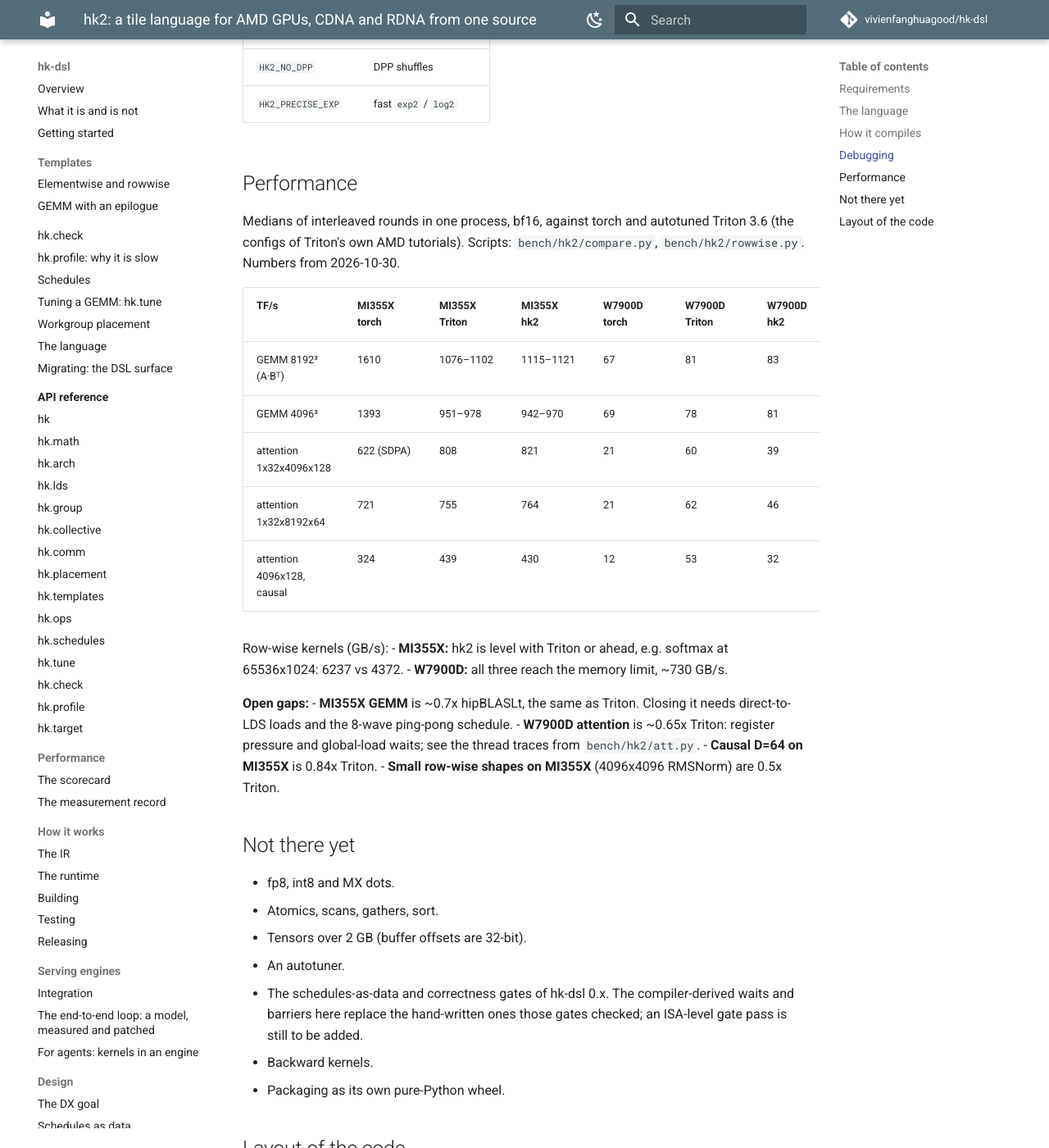
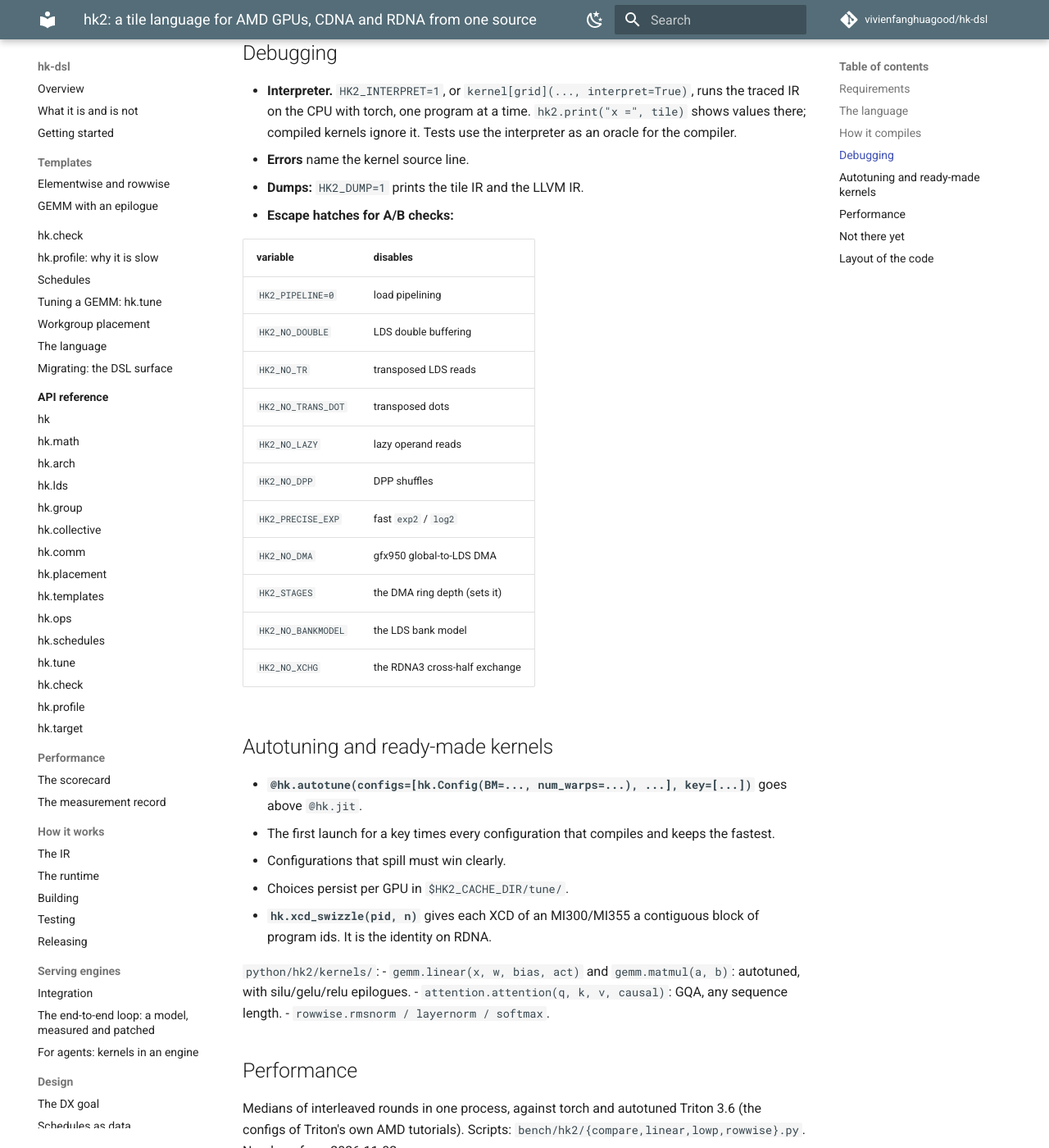
Before and after one commit to vivienfanghuagood/hk-dsl, an MkDocs documentation site: the page built from docs/hk2/README.md, in a window 1280 px wide and 1400 px high, scrolled down 3317 px. Shown: the whole window at 82% size. Built offline with MkDocs 1.6.1 and Material for MkDocs 9.7.7, drawn with Linux system fonts in a browser that asks for light colours; comment, search, counter and statistics services are not loaded; some of the changed text lies outside the part shown.

Commit message:
docs/hk2: DMA rings, bank model, autotune, kernels, low precision; numbers of 11-02
Co-Authored-By: Claude <noreply@anthropic.com>

```diff
--- a/docs/hk2/README.md
+++ b/docs/hk2/README.md
@@ -83,13 +83,24 @@ workgroup.
    turns `for`/`if` on runtime values into structured ops with carried values.
 2. **Pipeline** (`hk2/passes.py`). In loops that feed the matrix cores, the next iteration's loads are
    issued right after this iteration's tiles reach LDS.
+   - On gfx950, a load whose only use is a dot operand goes straight to LDS with `buffer_load ... lds`: no
+     registers and no `ds_write`, into an XOR-swizzled tile.
+   - Those tiles sit in an S-stage ring (S from the LDS budget; 2 in attention-like kernels).
+   - Barriers wait `vmcnt((S-2) x DMAs per iteration)`, so newer tiles stay in flight.
+   - When the columns come in whole tiles, rows past the tensor are cut off by the buffer descriptor's
+     size: no per-lane masks.
+   - The DMA's lane placement, LLVM's alias-scoped waits and the descriptor range check were probed first:
+     `bench/hk2/probe_*.py`.
 3. **Layouts** (`hk2/layout.py`, `hk2/compiler.py`). A layout is a linear map over GF(2) from (register,
    lane, warp) bits to tile-coordinate bits, the representation Triton's linear layouts use.
    - CDNA vs RDNA differ only in the basis tables of `hk2/arch.py`.
    - Loads are coalesced; dot results are matrix-core accumulators; reductions keep their input's layout.
    - Constants, `arange` and broadcasts are rebuilt in whatever layout each use needs.
-   - Layout changes that only renumber registers move no data. Changes that stay within each warp use LDS
-     without `s_barrier`. Other changes go through LDS.
+   - Layout changes that only renumber registers move no data.
+   - On RDNA3, changes that only cross the two 16-lane halves use `v_permlanex16`.
+   - Changes that stay within each warp use LDS without `s_barrier`. Other changes go through LDS.
+   - LDS storage (orientation, row padding) is chosen by simulating the banks of the actual write and read
+     instructions.
 4. **LDS and barriers.**
    - The emitter tracks which LDS bytes were written or read since the last barrier and puts barriers only
      where a hazard exists.
@@ -98,6 +109,10 @@ workgroup.
 5. **Dots.**
    - The atom and warp grid are chosen per GPU; MI355X uses 32x32 MFMAs when every warp owns at least
      64x64 outputs.
+   - Atoms by GPU:
+     - MI355X: bf16/f16; int8 (16x16x64); fp8 (the double-rate 16x16x128 f8f6f4, unit scales).
+     - W7900D: bf16/f16; int8 WMMA.
+   - Fragments of K step kk+1 are read while step kk's instructions issue.
    - In row-reduction kernels (softmax, attention), dots are issued transposed. An operand already in an
      operand layout, up to a permutation of K, is used in place, with the other operand permuted to match.
      So attention's P never leaves registers.
@@ -126,39 +141,70 @@ workgroup.
   | `HK2_NO_LAZY` | lazy operand reads |
   | `HK2_NO_DPP` | DPP shuffles |
   | `HK2_PRECISE_EXP` | fast `exp2` / `log2` |
+  | `HK2_NO_DMA` | gfx950 global-to-LDS DMA |
+  | `HK2_STAGES` | the DMA ring depth (sets it) |
+  | `HK2_NO_BANKMODEL` | the LDS bank model |
+  | `HK2_NO_XCHG` | the RDNA3 cross-half exchange |
+
+## Autotuning and ready-made kernels
+
+- **`@hk.autotune(configs=[hk.Config(BM=..., num_warps=...), ...], key=[...])`** goes above `@hk.jit`.
+  - The first launch for a key times every configuration that compiles and keeps the fastest.
+  - Configurations that spill must win clearly.
+  - Choices persist per GPU in `$HK2_CACHE_DIR/tune/`.
+- **`hk.xcd_swizzle(pid, n)`** gives each XCD of an MI300/MI355 a contiguous block of program ids. It is the
+  identity on RDNA.
+
+`python/hk2/kernels/`:
+- `gemm.linear(x, w, bias, act)` and `gemm.matmul(a, b)`: autotuned, with silu/gelu/relu epilogues.
+- `attention.attention(q, k, v, causal)`: GQA, any sequence length.
+- `rowwise.rmsnorm / layernorm / softmax`.
 
 ## Performance
 
-Medians of interleaved rounds in one process, bf16, against torch and autotuned Triton 3.6 (the configs of
-Triton's own AMD tutorials). Scripts: `bench/hk2/compare.py`, `bench/hk2/rowwise.py`. Numbers from
-2026-10-30.
+Medians of interleaved rounds in one process, against torch and autotuned Triton 3.6 (the configs of
+Triton's own AMD tutorials). Scripts: `bench/hk2/{compare,linear,lowp,rowwise}.py`. Numbers from
+2026-11-02.
 
-| TF/s | MI355X torch | MI355X Triton | MI355X hk2 | W7900D torch | W7900D Triton | W7900D hk2 |
+| bf16, TF/s | MI355X torch | MI355X Triton | MI355X hk2 | W7900D torch | W7900D Triton | W7900D hk2 |
 |---|---|---|---|---|---|---|
-| GEMM 8192³ (A·Bᵀ) | 1610 | 1076–1102 | 1115–1121 | 67 | 81 | 83 |
-| GEMM 4096³ | 1393 | 951–978 | 942–970 | 69 | 78 | 81 |
-| attention 1x32x4096x128 | 622 (SDPA) | 808 | 821 | 21 | 60 | 39 |
-| attention 1x32x8192x64 | 721 | 755 | 764 | 21 | 62 | 46 |
-| attention 4096x128, causal | 324 | 439 | 430 | 12 | 53 | 32 |
+| GEMM 8192³ (A·Bᵀ) | 1622 | 1087–1106 | 1242–1249 | 65–69 | 81–82 | 83–86 |
+| GEMM 4096³ | 1300–1475 | 886–1130 | 1021–1167 | 67–69 | 78–80 | 81–82 |
+| attention 1x32x4096x128 | 605 (SDPA) | 791 | 835 | 21 | 60 | 60 |
+| attention 1x32x8192x64 | 716 | 750 | 804 | 21 | 62 | 55 |
+| attention 4096x128, causal | 323 | 440 | 450 | 12 | 52 | 49 |
+
+Low precision (TOP/s, 8192³):
+
+| | MI355X torch | MI355X hk2 | W7900D torch | W7900D hk2 |
+|---|---|---|---|---|
+| int8 | 2757 (`_int_mm`) | 2336 | 79 | 91 |
+| fp8 e4m3 | 2758 (`_scaled_mm`) | 2508 | n/a | n/a |
+
+The tuned `gemm.linear` on 8 LLM-shaped problems:
+- **W7900D:** 1.15–1.58x torch (hipBLASLt) and 0.95–1.15x Triton.
+- **MI355X:** 0.70–0.79x torch and 1.01–1.26x Triton. The exception is M=512, at 0.87x Triton.
 
 Row-wise kernels (GB/s):
-- **MI355X:** hk2 is level with Triton or ahead, e.g. softmax at 65536x1024: 6237 vs 4372.
+- **MI355X:** level with Triton or ahead, e.g. softmax at 65536x1024: 6237 vs 4372.
 - **W7900D:** all three reach the memory limit, ~730 GB/s.
 
 **Open gaps:**
-- **MI355X GEMM** is ~0.7x hipBLASLt, the same as Triton. Closing it needs direct-to-LDS loads and the 8-wave
-  ping-pong schedule.
-- **W7900D attention** is ~0.65x Triton: register pressure and global-load waits; see the thread traces
-  from `bench/hk2/att.py`.
-- **Causal D=64 on MI355X** is 0.84x Triton.
-- **Small row-wise shapes on MI355X** (4096x4096 RMSNorm) are 0.5x Triton.
+- **MI355X bf16 GEMM** is ~0.77x hipBLASLt (1.13x Triton). hipBLASLt runs one wave per SIMD with 128x128
+  accumulators in AGPRs and a hand-interleaved schedule. hk2's 4-wave configurations still lose to LLVM's
+  scheduling of the exposed latencies. The HipKittens-style 8-wave ping-pong is the next design item.
+- **Attention, D=64:**
+  - W7900D, non-causal: 0.89x Triton.
+  - MI355X causal (0.93x) and W7900D causal (0.86x).
+- **Small M** (M=512) on MI355X: 0.87x Triton.
+- **Small row-wise shapes on MI355X** (4096x4096 RMSNorm): 0.5x Triton.
 
 ## Not there yet
 
-- fp8, int8 and MX dots.
+- MX block-scaled dots with real scales (the instruction is in use with unit scales).
+- fp8 on RDNA4 (tables exist, untested).
 - Atomics, scans, gathers, sort.
 - Tensors over 2 GB (buffer offsets are 32-bit).
-- An autotuner.
 - The schedules-as-data and correctness gates of hk-dsl 0.x. The compiler-derived waits and barriers here
   replace the hand-written ones those gates checked; an ISA-level gate pass is still to be added.
 - Backward kernels.
@@ -175,6 +221,7 @@ Row-wise kernels (GB/s):
 | `python/hk2/passes.py` | load pipelining |
 | `python/hk2/runtime.py` | ROCm LLVM invocation, code-object cache, HIP launch |
 | `python/hk2/interpret.py` | CPU interpreter |
-| `python/hk2/kernels/` | attention, RMSNorm/LayerNorm/softmax |
-| `tests/hk2/` | 93 tests; all pass on gfx950 and gfx1100 |
-| `bench/hk2/` | GEMM, attention, row-wise, Triton baselines, thread traces, ISA mixes |
+| `python/hk2/autotune.py` | `@autotune`, `Config` |
+| `python/hk2/kernels/` | GEMM (linear, matmul), attention, RMSNorm/LayerNorm/softmax |
+| `tests/hk2/` | 136 tests: all pass on gfx950; fp8 skipped on gfx1100 |
+| `bench/hk2/` | GEMM, linear, low precision, attention, row-wise, Triton baselines, thread traces, ISA mixes, hardware probes |
```
